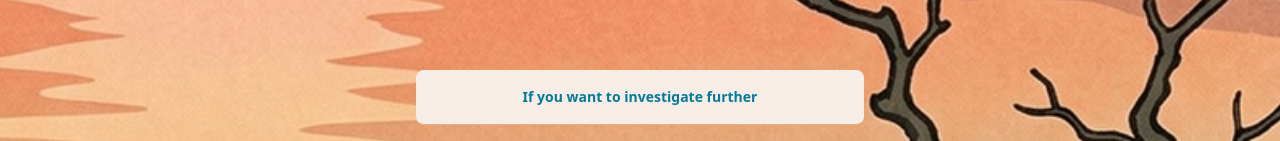
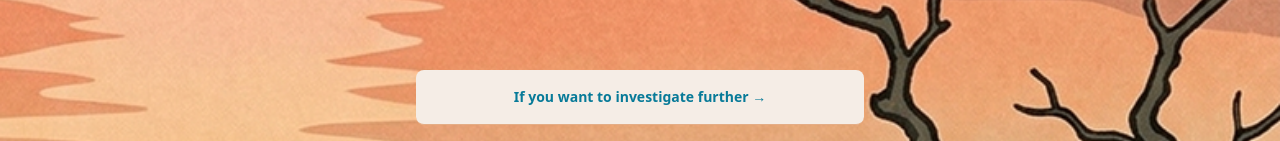
Before and after one commit to radhika-beaume/designer-drift, a React (Vite) app: page /exit in a window 1280 px wide. Shown: the part 659-800 px from the top of the page. Built offline with nearby package versions, Linux system fonts and the light colour scheme; a web font is replaced by a local one.

Commit message:
Changes arrow

```diff
--- a/src/locales/en.json
+++ b/src/locales/en.json
@@ -56,6 +56,6 @@
   },
   "exit": {
     "acknowledgment": "This pattern will repeat. You've started to see what's driving it. Keep recognizing it.",
-    "investigate": "If you want to investigate further"
+    "investigate": "If you want to investigate further →"
   }
 }
--- a/src/screens/ExitFlow.jsx
+++ b/src/screens/ExitFlow.jsx
@@ -95,6 +95,7 @@ export default function ExitFlow() {
                 lineHeight: '22px',
                 color: 'var(--accent)',
                 textDecoration: 'none',
+                whiteSpace: 'nowrap',
               }}
             >
              {t('exit.investigate')}
```
